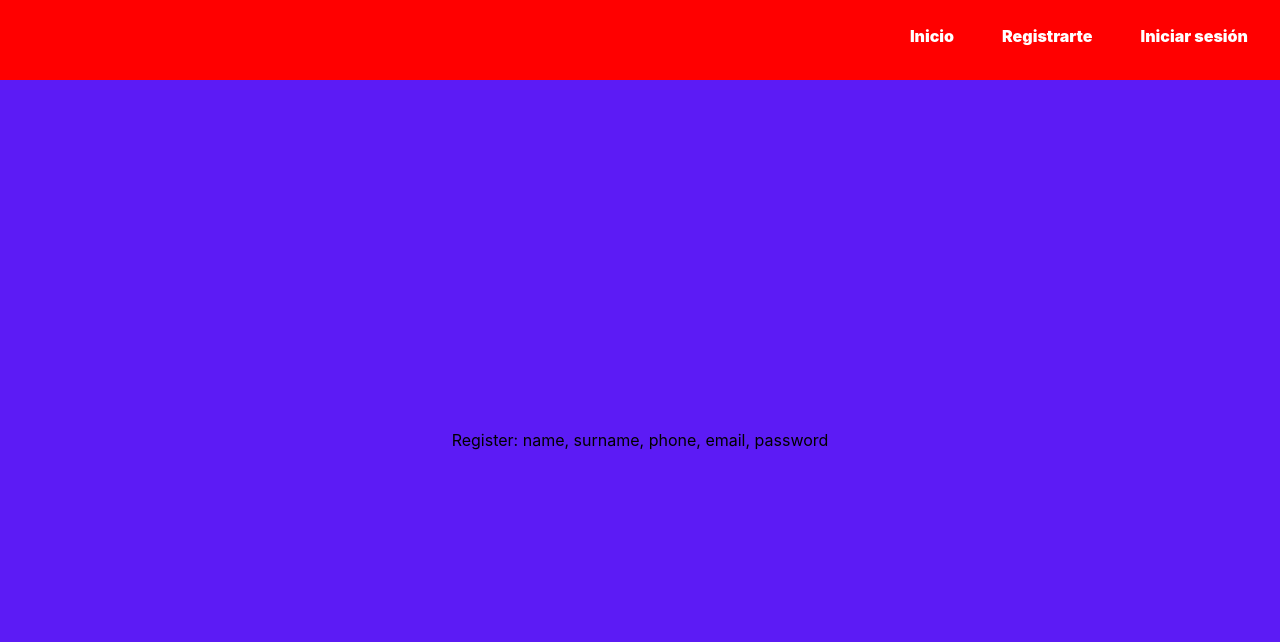
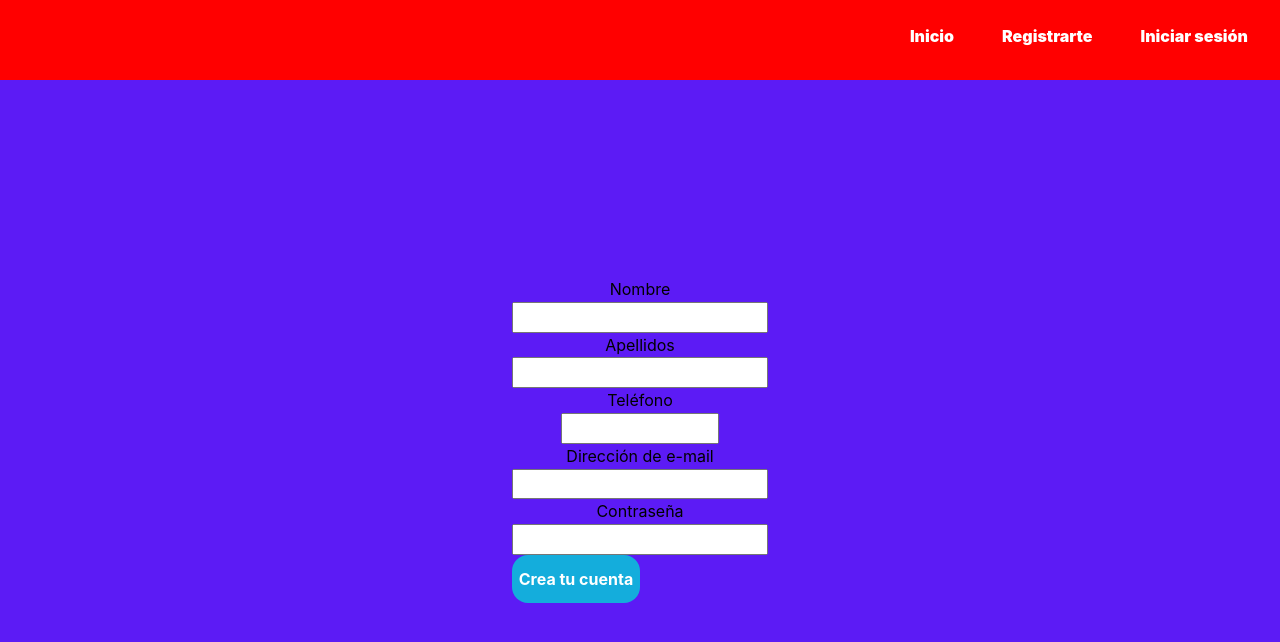
Before and after one commit to martaguillemolmos/frontedtattostudio, a React (Vite) app: page /register in a window 1280 px wide. Shown: the top 642 px of the page. Built offline with nearby package versions, Linux system fonts and the light colour scheme.

Commit message:
feat: In the Register page we have designed the input that must be filled out in order to register. We modify the userful.

```diff
--- a/src/common/CustomInput/CustomInput.jsx
+++ b/src/common/CustomInput/CustomInput.jsx
@@ -1,6 +1,6 @@
 import "./CustomInput.css"
 
-export const CustomInput = ({design, type, name, placeholder, functionProp, functionBlur}) => {
+export const CustomInput = ({design, type, name, placeholder, functionProp, functionBlur, min, max}) => {
     return (
         <input
         className={design}
@@ -9,6 +9,8 @@ export const CustomInput = ({design, type, name, placeholder, functionProp, func
         placeholder={placeholder}
         onChange={(e) => functionProp(e)}
         onBlur={(e)=>functionBlur(e)}
+        min={min}
+        max={max}
          />
     )
 }
--- a/src/pages/Login/Login.jsx
+++ b/src/pages/Login/Login.jsx
@@ -106,7 +106,6 @@ export const Login = () => {
         }, 500);
   };
 
-
   return (
     <div className="loginDesign">
       <CustomAlert
--- a/src/pages/Register/Register.jsx
+++ b/src/pages/Register/Register.jsx
@@ -1,13 +1,29 @@
-import { useEffect, useState } from "react";
+import { useState } from "react";
 import "./Register.css";
-import { useNavigate } from "react-router-dom";
-import { useSelector } from "react-redux";
-import { userData } from "../userSlice";
+
 import CustomAlert from "../../common/Alert/CustomAlert";
+import { CustomInput } from "../../common/CustomInput/CustomInput";
+import { validator } from "../../services/userful";
+import { registerUser } from "../../services/apiCalls";
 
 export const Register = () => {
-  const navigate = useNavigate();
-  const rdxCredentials = useSelector(userData);
+
+  // Declaramos las credenciales que vamos a solicitar para poder realizar el register.
+  const [registerData, setRegisterData] = useState({
+    name: "",
+    surname: "",
+    phone: 0,
+    email: "",
+    password: "",
+  });
+
+  const [registerDataError, setRegisterDataError] = useState({
+    nameError: "",
+    surnameError: "",
+    phoneError: "",
+    emailError: "",
+    passwordError: "",
+  });
 
   //Declaramos los atributos del objeto que controla la alerta.
   const [alert, setAlert] = useState({
@@ -21,14 +37,47 @@ export const Register = () => {
     setAlert(e);
   };
 
-  //Utilizamos este useEffect para que, en el caso que alguien ya se haya logeado, no pueda acceder a esta vista.
-  useEffect(() => {
-    //Comprobamos si ya hay un token almacenado en Redux
-    if (rdxCredentials?.credentials.token) {
-      //Si ya contamos con un token, redirigimos al usuario a inicio.
-      navigate("/");
+  const functionHandler = (e) => {
+    setRegisterData((prevState) => ({
+      ...prevState,
+      [e.target.name]: e.target.value,
+    }));
+  };
+
+  const errorCheck = (e) => {
+    let error = "";
+    error = validator(e.target.name, e.target.value);
+    setRegisterDataError((prevState) => ({
+      ...prevState,
+      [e.target.name + "Error"]: error,
+    }));
+  };
+
+
+
+  //Creamos createUser
+  const createUser = () => {
+    console.log("datos", registerData);
+    if (registerData.name !== "" && registerData.surname !== "" && registerData.phone !== "" && registerData.email !== "" && registerData.password !== ""){
+        const data = {
+            ...registerData,
+            phone: parseInt(registerData.phone)
+        }
+        registerUser(data).then((resultado => {
+            console.log(resultado)
+        }))
+        .catch((error) => {
+          if (error.response.status !== 200) {
+            console.log(error.response.data.message);
+            alertHandler({
+              show: true,
+              title: `Error ${error.response.status}`,
+              message: `${error.response.data.message}`,
+            });
+         }
+        });
     }
-  }, [rdxCredentials, navigate]);
+  };
 
   return (
     <div className="registerDesign">
@@ -44,7 +93,72 @@ export const Register = () => {
           })
         }
       />
-      Register: name, surname, phone, email, password
+    <div className="inputCard">
+    <div>Nombre</div>
+      <CustomInput
+        design={"inputDesign"}
+        type={"name"}
+        name={"name"}
+        placeholder={""}
+        // value={}
+        functionProp={functionHandler}
+        functionBlur={errorCheck}
+      />
+      <div>{registerDataError.nameError}</div>
+
+      <div>Apellidos</div>
+      <CustomInput
+        design={"inputDesign"}
+        type={"surname"}
+        name={"surname"}
+        placeholder={""}
+        // value={}
+        functionProp={functionHandler}
+        functionBlur={errorCheck}
+      />
+      <div>{registerDataError.surnameError}</div>
+
+      <div>Teléfono</div>
+      <CustomInput
+        design={"inputDesign"}
+        type={"number"}
+        name={"phone"}
+        placeholder={""}
+        min={600000000}
+        max={900000000}
+        // value={}
+        functionProp={functionHandler}
+        functionBlur={errorCheck}
+      />
+      <div>{registerDataError.phoneError}</div>
+
+      <div>Dirección de e-mail</div>
+      <CustomInput
+        design={"inputDesign"}
+        type={"email"}
+        name={"email"}
+        placeholder={""}
+        // value={}
+        functionProp={functionHandler}
+        functionBlur={errorCheck}
+      />
+      <div>{registerDataError.emailError}</div>
+
+      <div>Contraseña</div>
+      <CustomInput
+        design={"inputDesign"}
+        type={"password"}
+        name={"password"}
+        placeholder={""}
+        // value={}
+        functionProp={functionHandler}
+        functionBlur={errorCheck}
+      />
+      <div>{registerDataError.passwordError}</div>
+      <div className="buttonSubmit" onClick={createUser}>
+          Crea tu cuenta
+        </div>
+    </div>
     </div>
   );
 };
--- a/src/services/apiCalls.js
+++ b/src/services/apiCalls.js
@@ -1,4 +1,10 @@
 import axios from "axios";
+
+//Register
+export const registerUser = async (body) => {
+    //Conectamos la API a la base de datos
+    return await axios.post (`http://localhost:4000/user`, body)
+}
 
 //Login
 export const logUser = async (body) => {
--- a/src/services/userful.js
+++ b/src/services/userful.js
@@ -1,50 +1,49 @@
 export const validator = (type, value) => {
 
+    // eslint-disable-next-line no-useless-escape
+    const emailRegex = /^(([^<>()[\]\.,;:\s@\"]+(\.[^<>()[\]\.,;:\s@\"]+)*)|(\".+\"))@(([^<>()[\]\.,;:\s@\"]+\.)+[^<>()[\]\.,;:\s@\"]{2,})$/i;
+
     switch(type){
-
+        //Validación del email
         case 'email':
         case 'correo':
         case 'mail':
 
-            if (! /^[a-zA-Z0-9.!#$%&'*+/=?^_`{|}~-]+@[a-zA-Z0-9](?:[a-zA-Z0-9-]{0,61}[a-zA-Z0-9])?(?:\.[a-zA-Z0-9](?:[a-zA-Z0-9-]{0,61}[a-zA-Z0-9])?)*$/.test(value) ) {
-                return "Invalid e-mail format";
+            if ( value !== undefined && value.trim() !== "" && value.length > 50 && emailRegex.test(value)) {
+                return "";
             } else {
-                return "";
+                return "Formato de email incorrecto. Recuerda: Número máx. de caracteres 50.";
             }
 
+        //Validación del name y surname
         case 'name':
         case 'surname':
 
-            if(value.length > 25){
-                return "Escribe un nombre correcto"
+            if( value !== undefined && value.trim() !== "" && value.length > 50){
+                return ""
             } else {
-                return ""
+                return "Número máx. de caracters 50.";
             }
 
+        // Validación del teléfono
         case 'phone':
         case 'telefono':
 
-            if (! /(?=.*?[0-9])/.test(value) ) {
-                return "Incorrect phone number";
+            if (value !== undefined  && (value >999999999 || value < 600000000 )) {
+                return "";
             } else {
-                return "";
+                return "Formato de teléfono incorrecto.";
             }
-
+        // Validación del password
         case 'password':
-        case 'password2':
+        case 'passwordOld':
         case 'contraseña':
 
-            if(value.length < 6){
-                return "Write 6 characters at least"
+            if(value !== undefined  && value.trim() !== "" && (value.length < 6 || value.length >12)){
+                return ""
             } else {
+                return "La contraseña debe contener de 6 a 12 caracteres";
 
-                //Checking the password format....
-
-                if (! /[\d()+-]/g.test(value) ) {
-                    return "Invalid password format";
-                } else {
-                    return "";
-                }
             }
         }
     }
```
